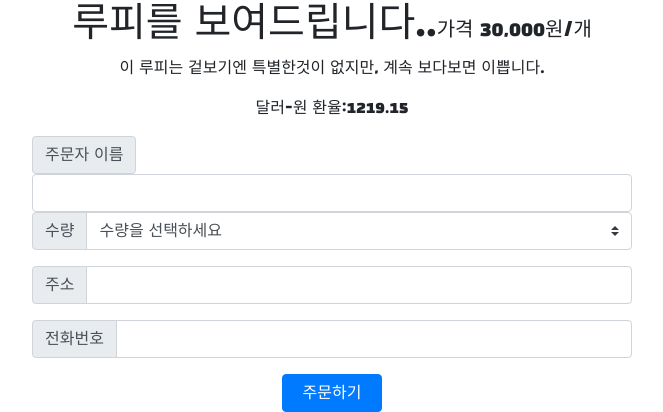
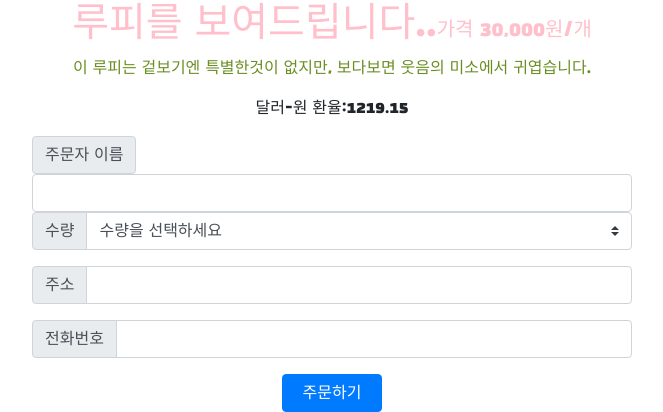
Before and after one commit to rlwi440/pycharm, a Flask app: page / in a window 1280 px wide. Shown: the part 400-812 px from the top of the page, without its empty margins (308-971 px from the left). Run offline with Flask 2, Linux system fonts and the light colour scheme; data that the repository does not hold is empty; some libraries are stand-ins or nearby versions.

Commit message:
[update] first project title 'loopy' completion index.html

```diff
--- a/projects/homework/templates/index.html
+++ b/projects/homework/templates/index.html
@@ -5,6 +5,10 @@
     <!-- Required meta tags -->
     <meta charset="utf-8">
     <meta name="viewport" content="width=device-width, initial-scale=1, shrink-to-fit=no">
+
+<meta property="og:title" content="뽀로로 루픠의 매력" />
+<meta property="og:description" content="겉보기엔 특별한것이 없지만, 보다보면 웃음의 미소에서 귀엽습니다. " />
+<meta property="og:image" content="{{ url_for('static', filename='ogimage.jpeg') }}" />
 
     <!-- Bootstrap CSS -->
     <link rel="stylesheet" href="https://maxcdn.bootstrapcdn.com/bootstrap/4.0.0/css/bootstrap.min.css"
@@ -60,6 +64,12 @@
     }
     .table{
         margin: auto;
+    }
+    .cute{
+        color:pink;
+    }
+    .event{
+        color:olivedrab;
     }
 
 </style>
@@ -138,8 +148,8 @@
     <div class="Ryan"></div>
     <div class="loopy">
 
-        <h1>루피를 보여드립니다..<span class="font">가격 30,000원/개</span></h1>
-        <p> 이 루피는 겉보기엔 특별한것이 없지만, 계속 보다보면 이쁩니다.</p>
+        <h1 class="cute">루피를 보여드립니다..<span class="font">가격 30,000원/개</span></h1>
+        <p class="event"> 이 루피는 겉보기엔 특별한것이 없지만, 보다보면 웃음의 미소에서 귀엽습니다.</p>
         <p class="clean">달러-원 환율:<span id="now_rate">1219.15</span></p>
 
     </div>
```
